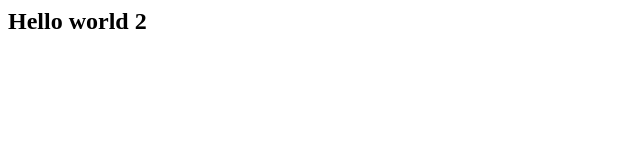
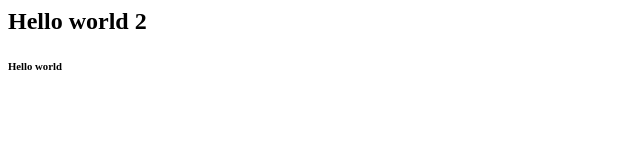
Before and after one commit to Babu-Kottacheruvu/Git-learning-repo, a plain HTML site: page index1.html in a window 1280 px wide. Shown: the full height of the page, 0-640 px from the left. Drawn offline with Linux system fonts and the light colour scheme.

Commit message:
checked it needed N/W or not

```diff
--- a/index1.html
+++ b/index1.html
@@ -6,5 +6,6 @@
 </head>
 <body>
     <h2>Hello world 2</h2>
+    <h6>Hello world</h6>
 </body>
 </html>
```
